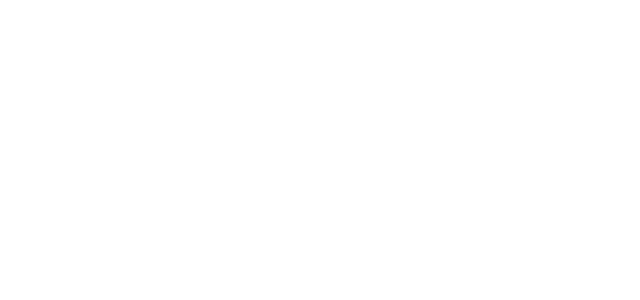
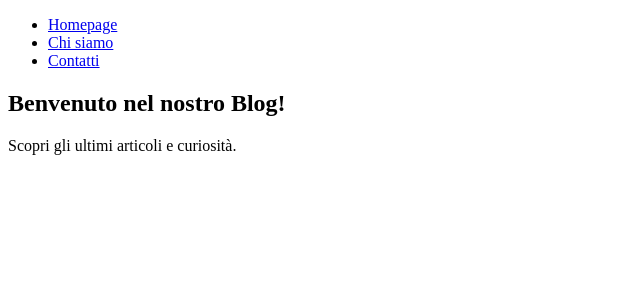
Before and after one commit to MatteoCipolla99/react-router, a React (Vite) app: page / in a window 1280 px wide. Before the commit this address had no page. Shown: the top 300 px of the page, without its empty margins (0-640 px from the left). Built offline with nearby package versions, Linux system fonts and the light colour scheme.

Commit message:
feat: add components and pages

```diff
--- a/package.json
+++ b/package.json
@@ -13,7 +13,8 @@
     "dom": "^0.0.3",
     "react": "^19.0.0",
     "react-dom": "^19.0.0",
-    "react-router": "^7.1.5"
+    "react-router": "^7.1.5",
+    "react-router-dom": "^7.1.5"
   },
   "devDependencies": {
     "@eslint/js": "^9.19.0",
--- a/src/App.jsx
+++ b/src/App.jsx
@@ -1,10 +1,22 @@
-import { BrowserRouter, Routes, Route } from "react-router";
+import { BrowserRouter, Routes, Route } from "react-router-dom";
+
+//Layout
+import DefaultLayout from "./layouts/DefaultLayout";
+
+//Pages
+import HomePage from "./pages/HomePage";
+import AboutUs from "./pages/AboutUs";
+import ContactUs from "./pages/ContactUs";
 
 export default function App() {
   return (
     <BrowserRouter>
       <Routes>
-        <Route></Route>
+        <Route path="/" element={<DefaultLayout />}>
+          <Route index element={<HomePage />} />
+          <Route path="/about-us" element={<AboutUs />} />
+          <Route path="/contacts" element={<ContactUs />} />
+        </Route>
       </Routes>
     </BrowserRouter>
   );
--- /dev/null
+++ b/src/components/Header.jsx
@@ -0,0 +1,21 @@
+import { NavLink } from "react-router-dom";
+
+export default function Header() {
+  return (
+    <header>
+      <nav>
+        <ul>
+          <li>
+            <NavLink to="/">Homepage</NavLink>
+          </li>
+          <li>
+            <NavLink to="/about-us">Chi siamo</NavLink>
+          </li>
+          <li>
+            <NavLink to="/contacts">Contatti</NavLink>
+          </li>
+        </ul>
+      </nav>
+    </header>
+  );
+}
--- /dev/null
+++ b/src/layouts/DefaultLayout.jsx
@@ -0,0 +1,11 @@
+import { Outlet } from "react-router-dom";
+import Header from "../components/Header";
+
+export default function DefaultLayout() {
+  return (
+    <>
+      <Header />
+      <Outlet />
+    </>
+  );
+}
--- /dev/null
+++ b/src/pages/AboutUs.jsx
@@ -0,0 +1,8 @@
+export default function AboutUs() {
+  return (
+    <div>
+      <h2>Chi Siamo</h2>
+      <p>Siamo un team appassionato di sviluppatori.</p>
+    </div>
+  );
+}
--- /dev/null
+++ b/src/pages/ContactUs.jsx
@@ -0,0 +1,7 @@
+export default function ContactUs() {
+  return (
+    <>
+      <h1>Contact us</h1>
+    </>
+  );
+}
--- /dev/null
+++ b/src/pages/HomePage.jsx
@@ -0,0 +1,8 @@
+export default function Homepage() {
+  return (
+    <div>
+      <h2>Benvenuto nel nostro Blog!</h2>
+      <p>Scopri gli ultimi articoli e curiosità.</p>
+    </div>
+  );
+}
```
Also changed, not shown: 1 other file (tests, documents, lock files or other folders).
